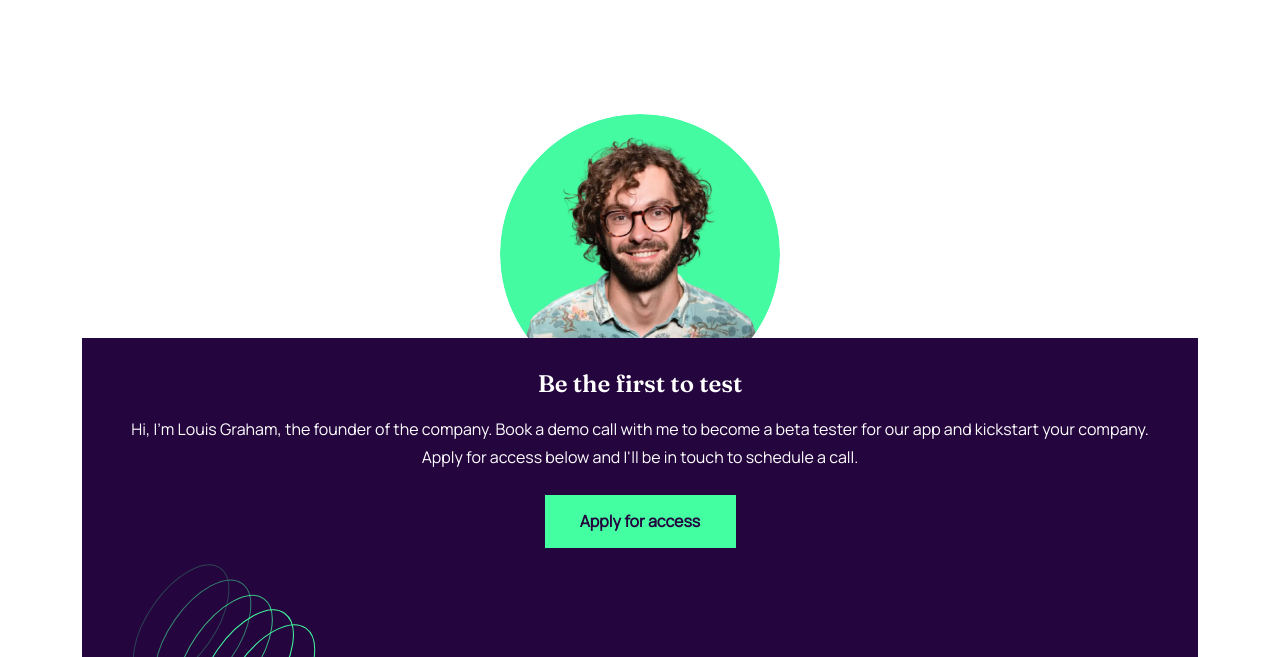
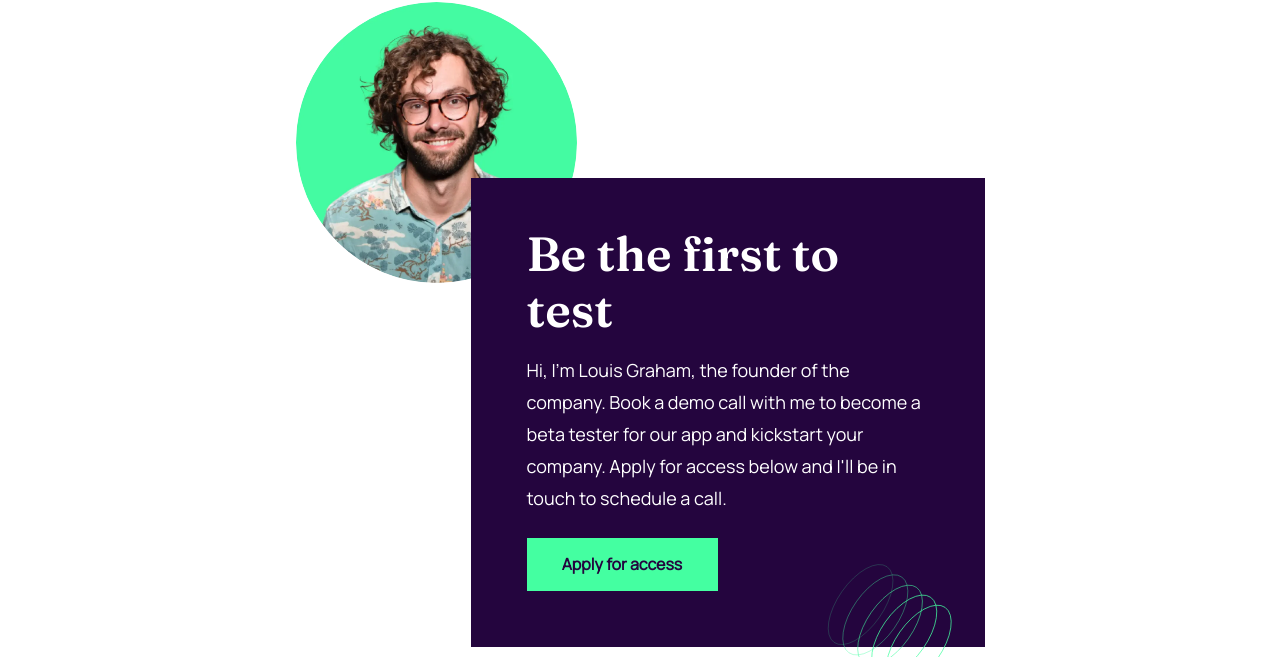
Before and after one commit to XolaniXAD/workit-landing-page, a website built with Vite: page starter-code/index.html in a window 1280 px wide. Shown: the part 1222-1879 px from the top of the page. Built offline with nearby package versions, Linux system fonts and the light colour scheme.

Commit message:
Complete tablet design

```diff
--- a/starter-code/index.html
+++ b/starter-code/index.html
@@ -79,27 +79,26 @@
     </section>
 
     <!-- CTA Section with Founder -->
-    <section class="cta flex flex-col items-center pt-28 relative" id="apply">
-      <div class="founder-image relative z-10 -mb-14">
-        <img src="./assets/images/image-founder.webp" alt="Louis Graham, Founder" class="w-[280px] h-[280px] rounded-full">
+    <section class="cta flex flex-col items-center pt-28 md:pt-24 relative md:max-w-[689px] md:mx-auto" id="apply">
+      <div class="founder-image relative z-10 -mb-14 md:mb-0 md:absolute md:left-0 md:top-0">
+        <img src="./assets/images/image-founder.webp" alt="Louis Graham, Founder" class="w-[280px] h-[280px] md:w-[281px] md:h-[281px] rounded-full">
       </div>
 
-      <div class="cta-content text-white text-center w-[90%] bg-[#24053E] pt-[32px] px-8 pb-8 relative z-20">
-        <h2 class="font-fraunces font-semibold text-[24px] leading-[120%] mb-4 w-[218px] mx-auto">Be the first to test</h2>
-        <p class="text-base leading-[28px] mb-6 font-normal">Hi, I'm Louis Graham, the founder of the company. Book a demo call with me to become a beta tester for our app and kickstart your company. Apply for access below and I'll be in touch to schedule a call.</p>
-        <a href="#apply" class="inline-block bg-[#44FFA1] text-[#24053E] w-[191px] h-[53px] leading-[53px] text-base font-bold">Apply for access</a>
+      <div class="cta-content text-white text-center md:text-left w-[90%] md:w-[514px] md:ml-auto bg-[#24053E] pt-[32px] md:pt-12 px-8 md:px-14 pb-8 md:pb-14 relative z-20 md:translate-y-20">
+        <h2 class="font-fraunces font-semibold text-[24px] md:text-[48px] leading-[120%] md:leading-[56px] mb-4 w-[218px] md:w-auto mx-auto md:mx-0">Be the first to test</h2>
+        <p class="text-base md:text-lg leading-[28px] md:leading-[32px] mb-6 md:mb-6 font-normal">Hi, I'm Louis Graham, the founder of the company. Book a demo call with me to become a beta tester for our app and kickstart your company. Apply for access below and I'll be in touch to schedule a call.</p>
+        <a href="#apply" class="inline-block bg-[#44FFA1] text-[#24053E] w-[191px] h-[53px] leading-[53px] text-base font-bold text-center hover:bg-[#24053E] hover:text-[#44FFA1] hover:border-2 hover:border-[#44FFA1] transition-all">Apply for access</a>
 
-        <picture class="cta-bg-pattern">
-          <source media="(min-width: 768px)" srcset="./assets/images/bg-pattern-3.svg">
-          <img src="" alt="">
+        <picture class="cta-bg-pattern hidden md:block absolute bottom-[-50px] right-[20px]">
+          <img src="./assets/images/bg-pattern-3.svg" alt="" class="w-[150px]">
         </picture>
       </div>
     </section>
   </main>
 
   <!-- Footer -->
-  <footer class="flex flex-col items-center mt-20 pb-16 mb-16">
-    <img src="./assets/images/logo-dark.svg" alt="Workit" class="mb-14">
+  <footer class="flex flex-col items-center mt-20 md:mt-24 pb-16 mb-16">
+    <img src="./assets/images/logo-dark.svg" alt="Workit" class="mb-14 md:mb-14">
 
     <div class="social-links flex gap-7">
       <a href="#" aria-label="Facebook" class="hover:opacity-70 transition-opacity">
```
